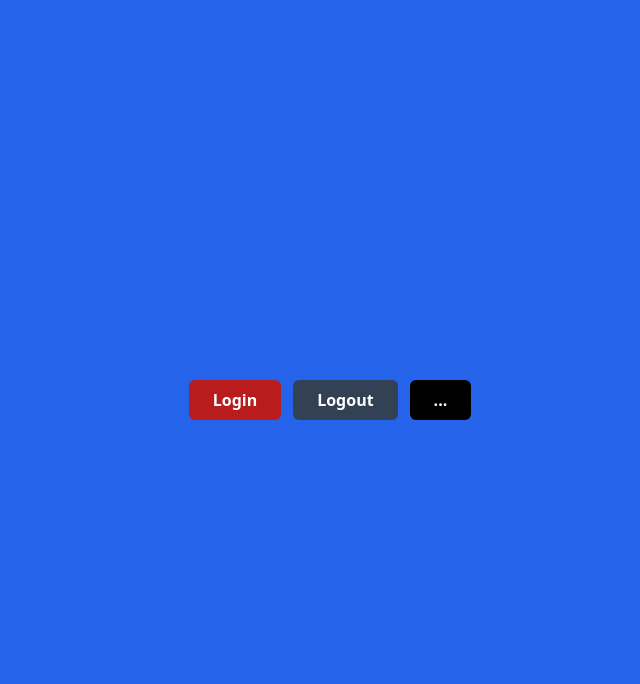
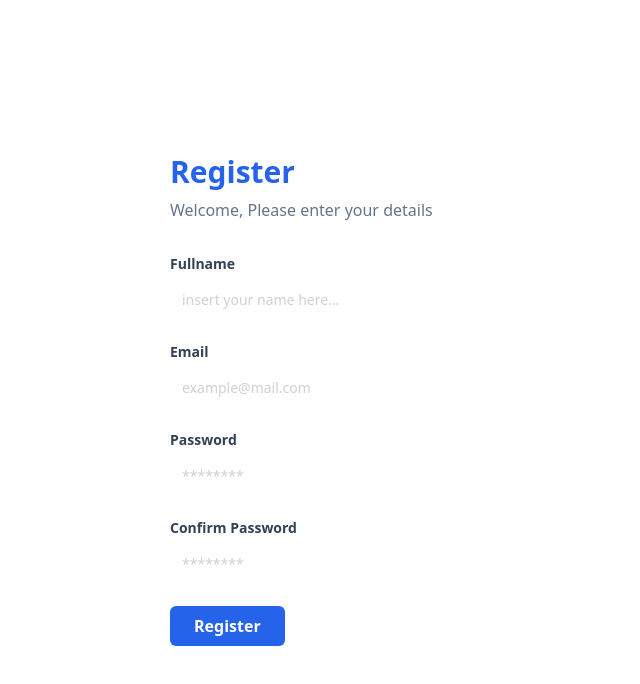
Before and after one commit to dedenwahyudi/React-JS---1, a React (Vite) app: page /login in a window 1280 px wide. Shown: the top 684 px of the page, without its empty margins (310-950 px from the left). Built offline with nearby package versions, Linux system fonts and the light colour scheme.

Commit message:
Implementasi Atomic Design

```diff
--- a/src/App.jsx
+++ b/src/App.jsx
@@ -1,14 +1,11 @@
 import React from "react";
-import Button from "./components/Elements/Button";
+import RegisterPage from "./pages/register";
 
 function App() {
   return (
-    <div className="flex justify-center bg-blue-600 min-h-screen items-center">
-      <div className="flex gap-x-3">
-        <Button variant="bg-red-700">Login</Button>
-        <Button variant="bg-slate-700">Logout</Button>
-        <Button></Button>
-      </div>
+    <div className="flex justify-center min-h-screen items-center">
+      {/* <LoginPage></LoginPage> */}
+      <RegisterPage />
     </div>
   );
 }
--- a/src/components/Elements/Button/index.jsx
+++ b/src/components/Elements/Button/index.jsx
@@ -1,8 +1,8 @@
 const Button = (props) => {
-  const { children = "...", variant = "bg-black" } = props;
+  const { children = "...", classname = "bg-black" } = props;
   return (
     <button
-      className={`h-10 px-6 font-semibold rounded-md ${variant} text-white`}
+      className={`h-10 px-6 font-semibold rounded-md ${classname} text-white`}
       type="submit"
     >
       {children}
--- a/src/components/Elements/Input/Input.jsx
+++ b/src/components/Elements/Input/Input.jsx
@@ -0,0 +1,13 @@
+const input = (props) => {
+  const { type, placeholder, name } = props;
+  return (
+    <input
+      type={type}
+      className="text-sm boder rounded w-full py-2 px-3 text-slate-700 placeholder:opacity-50"
+      placeholder={placeholder}
+      name={name}
+    />
+  );
+};
+
+export default input;
--- /dev/null
+++ b/src/components/Elements/Input/Label.jsx
@@ -0,0 +1,13 @@
+const label = (props) => {
+  const { htmlFor, children } = props;
+  return (
+    <label
+      htmlFor={htmlFor}
+      className="block text-slate-700 text-sm font-bold mb-2"
+    >
+      {children}
+    </label>
+  );
+};
+
+export default label;
--- a/src/components/Elements/Input/index.jsx
+++ b/src/components/Elements/Input/index.jsx
@@ -0,0 +1,14 @@
+import Label from "./Label";
+import Input from "./Input";
+
+const InputForm = (props) => {
+  const { label, name, type, placeholder } = props;
+  return (
+    <div className="mb-6">
+      <Label htmlFor={name}>{label}</Label>
+      <Input name={name} type={type} placeholder={placeholder}></Input>
+    </div>
+  );
+};
+
+export default InputForm;
--- /dev/null
+++ b/src/components/Fragments/FormLogin.jsx
@@ -0,0 +1,24 @@
+import Button from "../Elements/Button";
+import InputForm from "../Elements/Input";
+
+const FormLogin = () => {
+  return (
+    <form action="">
+      <InputForm
+        label="Email"
+        name="email"
+        type="email"
+        placeholder="example@mail.com"
+      />
+      <InputForm
+        label="Password"
+        name="password"
+        type="password"
+        placeholder="********"
+      />
+      <Button classname="bg-blue-600">Login</Button>
+    </form>
+  );
+};
+
+export default FormLogin;
--- /dev/null
+++ b/src/components/Fragments/FormRegister.jsx
@@ -0,0 +1,36 @@
+import Button from "../Elements/Button";
+import InputForm from "../Elements/Input";
+
+const FormRegister = () => {
+  return (
+    <form action="">
+      <InputForm
+        label="Fullname"
+        name="fullname"
+        type="text"
+        placeholder="insert your name here..."
+      />
+      <InputForm
+        label="Email"
+        name="email"
+        type="email"
+        placeholder="example@mail.com"
+      />
+      <InputForm
+        label="Password"
+        name="password"
+        type="password"
+        placeholder="********"
+      />
+      <InputForm
+        label="Confirm Password"
+        name="confirmPassword"
+        type="password"
+        placeholder="********"
+      />
+      <Button classname="bg-blue-600">Register</Button>
+    </form>
+  );
+};
+
+export default FormRegister;
--- /dev/null
+++ b/src/components/Layouts/AuthLayouts.jsx
@@ -0,0 +1,14 @@
+const AuthLayout = (props) => {
+  const { children, title } = props;
+  return (
+    <div className="w-full max-w-xs">
+      <h1 className="text-3xl font-bold mb-2 text-blue-600">{title}</h1>
+      <p className="font-medium text-slate-500 mb-8">
+        Welcome, Please enter your details
+      </p>
+      {children}
+    </div>
+  );
+};
+
+export default AuthLayout;
--- /dev/null
+++ b/src/pages/login.jsx
@@ -0,0 +1,12 @@
+import AuthLayout from "../components/Layouts/AuthLayouts";
+import FormLogin from "../components/Fragments/FormLogin";
+
+const LoginPage = () => {
+  return (
+    <AuthLayout title="Login">
+      <FormLogin />
+    </AuthLayout>
+  );
+};
+
+export default LoginPage;
--- /dev/null
+++ b/src/pages/register.jsx
@@ -0,0 +1,12 @@
+import AuthLayout from "../components/Layouts/AuthLayouts";
+import FormRegister from "../components/Fragments/FormRegister";
+
+const RegisterPage = () => {
+  return (
+    <AuthLayout title="Register">
+      <FormRegister />
+    </AuthLayout>
+  );
+};
+
+export default RegisterPage;
```
Also changed, not shown: src/components/Elements/Input/Labels.jsx (deleted), vip-studio-react-js.txt.
